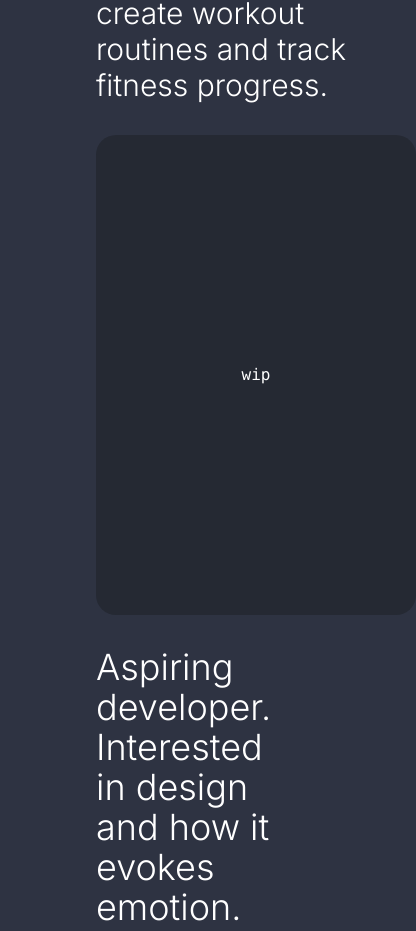
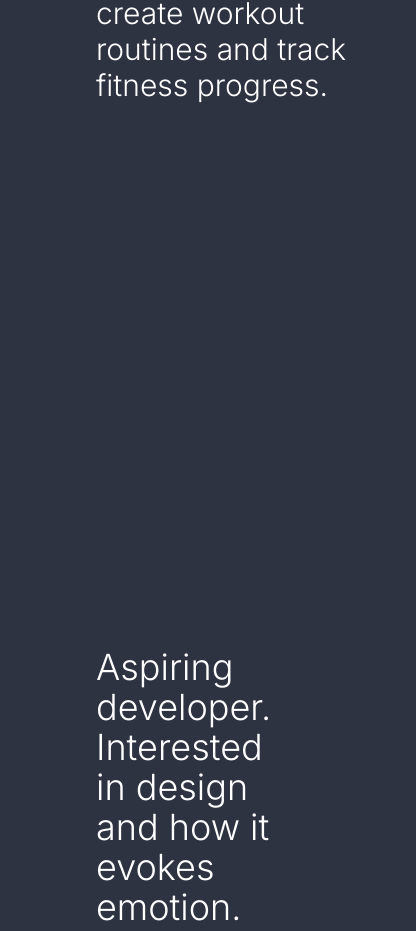
Before and after one commit to nevadoj/nevadoj.github.io, a React (Create React App) app: page / in a window 390 px wide. Shown: the part 1257-2188 px from the top of the page, 416 px wide, since content can reach past the window. Built offline with nearby package versions, Linux system fonts and the light colour scheme; the HTML template or start-up script is replaced by a standard one; a web font is replaced by a local one.

Commit message:
hide project image on smaller screens

```diff
--- a/src/components/Projects.js
+++ b/src/components/Projects.js
@@ -17,7 +17,7 @@ export default function Projects() {
               </div>
 
               <a href='https://github.com/' target="blank" rel="noreferrer">
-                <div class="box-border h-[30rem] w-80 rounded-[20px] bg-altbg-dark grid place-content-center 2xl:h-[34rem]">
+                <div class="hidden sm:grid place-content-center box-border h-[30rem] 2xl:h-[34rem] w-80 rounded-[20px] bg-altbg-dark">
                   <p className='font-mono'>wip</p>
                 </div>
               </a>
```
